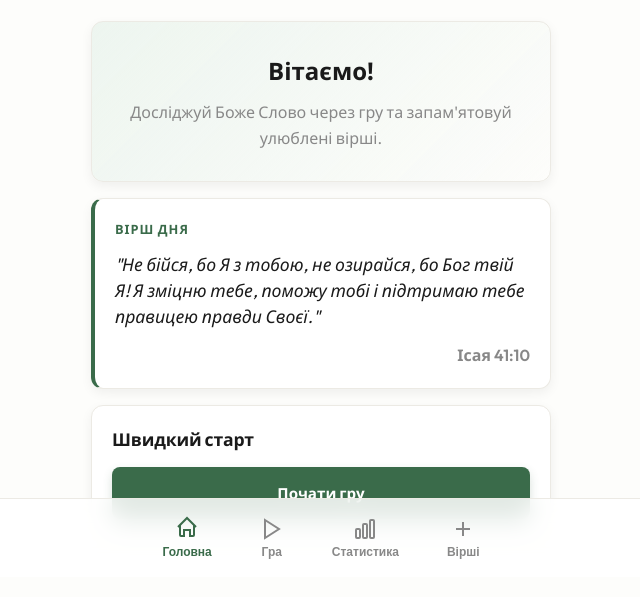
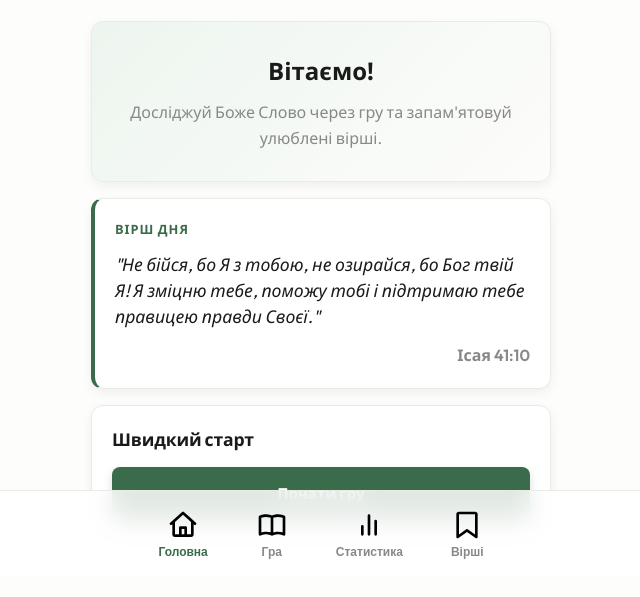
Before and after one commit to VolodymyrBryzh/BibleVerseGame, a website built with Vite: page index.html in a window 1280 px wide. Shown: the part 223-820 px from the top of the page, without its empty margins (319-959 px from the left). Built offline with nearby package versions, Linux system fonts and the light colour scheme; files whose address does not match are found by name.

Commit message:
feat: new icons for navbar

```diff
--- a/index.html
+++ b/index.html
@@ -210,19 +210,19 @@
 		<!-- ===== BOTTOM NAV ===== -->
 		<div class="bottom-nav">
 			<button class="nav-btn active" onclick="UI.navigate('screenDashboard', this)" data-screen="screenDashboard">
-				<svg viewBox="0 0 24 24" fill="none" stroke="currentColor" stroke-width="2"><path d="M3 12l9-9 9 9"/><path d="M5 10v10a1 1 0 001 1h3v-6h6v6h3a1 1 0 001-1V10"/></svg>
+				<img src="src/ui/img/navbar/iconHome.svg" class="nav-icon" alt="Головна">
 				Головна
 			</button>
 			<button id="navBtnGame" class="nav-btn" onclick="UI.navigate('screenHome', this)" data-screen="screenHome">
-				<svg viewBox="0 0 24 24" fill="none" stroke="currentColor" stroke-width="2"><path d="M5 3l14 9-14 9V3z"/></svg>
+				<img src="src/ui/img/navbar/iconGame.svg" class="nav-icon" alt="Гра">
 				Гра
 			</button>
 			<button class="nav-btn" onclick="UI.navigate('screenStats', this)" data-screen="screenStats">
-				<svg viewBox="0 0 24 24" fill="none" stroke="currentColor" stroke-width="2"><rect x="3" y="12" width="4" height="9" rx="1"/><rect x="10" y="7" width="4" height="14" rx="1"/><rect x="17" y="3" width="4" height="18" rx="1"/></svg>
+				<img src="src/ui/img/navbar/iconStats.svg" class="nav-icon" alt="Статистика">
 				Статистика
 			</button>
 			<button class="nav-btn" onclick="UI.navigate('screenManage', this)" data-screen="screenManage">
-				<svg viewBox="0 0 24 24" fill="none" stroke="currentColor" stroke-width="2"><path d="M12 5v14m-7-7h14"/></svg>
+				<img src="src/ui/img/navbar/iconManage.svg" class="nav-icon" alt="Вірші">
 				Вірші
 			</button>
 		</div>
```
Also changed, not shown: src/ui/img/navbar/iconGame.svg (added), src/ui/img/navbar/iconHome.svg (added), src/ui/img/navbar/iconManage.svg (added), src/ui/img/navbar/iconStats.svg (added).
